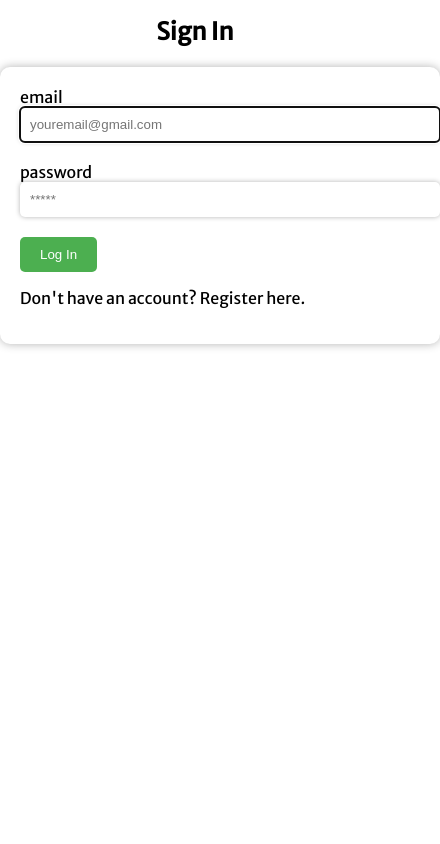
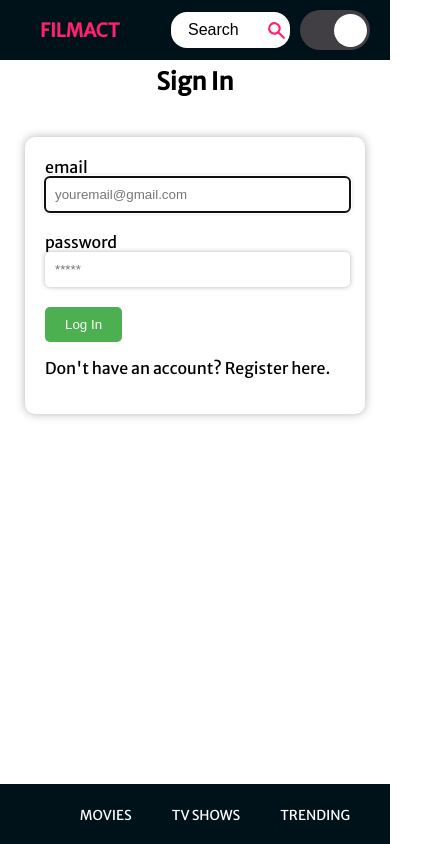
Before and after one commit to AngeloPappalardo/youtube-movie, a React (Create React App) app: page /Trending in a window 390 px wide. Shown: the whole page, 440 px wide, since content can reach past the window. Built offline with nearby package versions, Linux system fonts and the light colour scheme; the HTML template or start-up script is replaced by a standard one.

Commit message:
add media query
sistemazione di bug

```diff
--- a/src/Login.js
+++ b/src/Login.js
@@ -1,8 +1,9 @@
-import { useEffect, useRef, useState, useContext } from "react";
+import { useEffect, useRef, useState, useContext, Fragment } from "react";
 import Navbar from "./components/Navbar";
 import AuthContext from "./context/AuthProvider";
 import axios from "./api/axios";
 import "./styles/login.css";
+import NavbarSection from "./components/NavbarSection";
 const LOGIN_URL = "/auth";
 
 export const Login = ({ onFormSwitch }) => {
@@ -61,11 +62,14 @@ export const Login = ({ onFormSwitch }) => {
   return (
     <>
       {success ? (
-        <section>
+        <Fragment>
           <Navbar />
-        </section>
+        </Fragment>
       ) : (
         <section>
+          <header className="container">
+            <NavbarSection />
+          </header>
           <p
             ref={errRef}
             className={errMsg ? "errmsg" : "offscreen"}
--- a/src/Register.js
+++ b/src/Register.js
@@ -1,4 +1,5 @@
 import { useState } from "react";
+import NavbarSection from "./components/NavbarSection";
 
 export const Register = ({ onFormSwitch }) => {
   const [email, setEmail] = useState("");
@@ -10,10 +11,20 @@ export const Register = ({ onFormSwitch }) => {
     console.log(email);
   };
   return (
-    <>
+    <main>
+      <header className="container">
+        <NavbarSection />
+      </header>
       <form onSubmit={handleSubmit}>
         <label htmlFor="name">Full name</label>
-        <input type="name" value={name} name="name" id="name" placeholder="Full name" />
+        <input
+          type="name"
+          value={name}
+          onChange={(e) => setName(e.target.value)}
+          name="name"
+          id="name"
+          placeholder="Full name"
+        />
         <label htmlFor="email">email</label>
         <input
           value={email}
@@ -34,10 +45,9 @@ export const Register = ({ onFormSwitch }) => {
         />
         <button type="submit">Log In</button>
         <p onClick={() => onFormSwitch("login")}>
-        Alredy have an account? Login here.
-      </p>
+          Alredy have an account? Login here.
+        </p>
       </form>
-
-    </>
+    </main>
   );
 };
--- a/src/components/Movies.js
+++ b/src/components/Movies.js
@@ -70,7 +70,11 @@ function Movies() {
               </Fragment>
             );
           })}
-          {trailer ? console.log() : <TrailerMovies moviesTitle={moviTitle} toggle={toggle} />}
+          {trailer ? (
+            console.log()
+          ) : (
+            <TrailerMovies moviesTitle={moviTitle} toggle={toggle} />
+          )}
           <AiOutlineClose
             id={trailer ? "Nothing" : "Exit1"}
             className={toggle ? "DarkTheme player" : "LightTemeClose player"}
--- a/src/components/Navbar.js
+++ b/src/components/Navbar.js
@@ -1,10 +1,10 @@
 import React, { Fragment, useState } from "react";
-import { HiSearch } from "react-icons/hi";
-import { Routes, Route, NavLink } from "react-router-dom";
+import { Routes, Route } from "react-router-dom";
 import Movies from "./Movies";
 import TvShows from "./TvShows";
 import Trending from "./Trends";
 import "../styles/NavbarStyle.css";
+import NavbarSection from "./NavbarSection";
 
 export const Container = React.createContext();
 
@@ -15,56 +15,13 @@ function Navbar() {
     <Container.Provider value={{ toggle, inputValue }}>
       <Fragment>
         <header className="container">
-          <nav className={toggle ? "" : "navBarColor"}>
-            <div className="nav-options">
-              <h1 id={toggle ? "" : "heading"}>FILMACT</h1>
-              <div className="menu">
-                <NavLink
-                  to=""
-                  style={({ isActive }) => {
-                    return { color: isActive ? "#fff" : "#EE9B00" };
-                  }}
-                >
-                  <span id={toggle ? "Movies" : "MoviesLight"}>Movies</span>
-                </NavLink>
-                <NavLink
-                  to="/TvShows"
-                  style={({ isActive }) => {
-                    return { color: isActive ? "#fff" : "#EE9B00" };
-                  }}
-                >
-                  <span id={toggle ? "Movies" : "MoviesLight"}>Tv Shows</span>
-                </NavLink>
-                <NavLink
-                  to="/Trending"
-                  style={({ isActive }) => {
-                    return { color: isActive ? "#fff" : "#EE9B00" };
-                  }}
-                >
-                  <span id={toggle ? "Movies" : "MoviesLight"}>Trending</span>
-                </NavLink>
-              </div>
-            </div>
-            <div className="input-group">
-              <input
-                type="text"
-                placeholder="Search"
-                onChange={(e) => setInputValue(e.target.value)}
-              />
-              <HiSearch
-                fontSize={21}
-                color={toggle ? "black" : "#ff206e"}
-                id="search"
-              />
-              <div id="Color-switcher" onClick={() => setTogle(!toggle)}>
-                <div
-                  id={toggle ? "Color-switcher-mover" : "Color-switcher-moved"}
-                ></div>
-              </div>
-            </div>
-          </nav>
+          <NavbarSection
+            toggle={toggle}
+            setTogle={setTogle}
+            inputValue={inputValue}
+            setInputValue={setInputValue}
+          />
         </header>
-
         <Routes>
           <Route path="" element={<Movies />} />
           <Route path="TvShows" element={<TvShows />} />
--- /dev/null
+++ b/src/components/NavbarSection.js
@@ -0,0 +1,63 @@
+import React, { Fragment } from "react";
+import { NavLink } from "react-router-dom";
+import "../styles/NavbarStyle.css";
+import { HiSearch } from "react-icons/hi";
+
+
+
+function NavbarSection({ toggle, setTogle, setInputValue }) {
+  return (
+    <Fragment>
+      <nav className={toggle ? "" : "navBarColor"}>
+        <div className="nav-options">
+          <h1 id={toggle ? "" : "heading"}>FILMACT</h1>
+          <div className="menu">
+            <NavLink
+              to=""
+              style={({ isActive }) => {
+                return { color: isActive ? "#fff" : "#EE9B00" };
+              }}
+            >
+              <span id={toggle ? "Movies" : "MoviesLight"}>Movies</span>
+            </NavLink>
+            <NavLink
+              to="/TvShows"
+              style={({ isActive }) => {
+                return { color: isActive ? "#fff" : "#EE9B00" };
+              }}
+            >
+              <span id={toggle ? "Movies" : "MoviesLight"}>Tv Shows</span>
+            </NavLink>
+            <NavLink
+              to="/Trending"
+              style={({ isActive }) => {
+                return { color: isActive ? "#fff" : "#EE9B00" };
+              }}
+            >
+              <span id={toggle ? "Movies" : "MoviesLight"}>Trending</span>
+            </NavLink>
+          </div>
+        </div>
+        <div className="input-group">
+          <input
+            type="text"
+            placeholder="Search"
+            onChange={(e) => setInputValue(e.target.value)}
+          />
+          <HiSearch
+            fontSize={21}
+            color={toggle ? "black" : "#ff206e"}
+            id="search"
+          />
+          <div id="Color-switcher" onClick={() => setTogle(!toggle)}>
+            <div
+              id={toggle ? "Color-switcher-mover" : "Color-switcher-moved"}
+            ></div>
+          </div>
+        </div>
+      </nav>
+    </Fragment>
+  );
+}
+
+export default NavbarSection;
--- a/src/components/TvShows.js
+++ b/src/components/TvShows.js
@@ -69,7 +69,11 @@ function TvShows() {
               </Fragment>
             );
           })}
-          {trailer ? console.log() : <TrailerTvShows TvShowsTitle={title} toggle={toggle} />}
+          {trailer ? (
+            console.log()
+          ) : (
+            <TrailerTvShows TvShowsTitle={title} toggle={toggle} />
+          )}
           <AiOutlineClose
             id={trailer ? "Nothing" : "Exit1"}
             className={toggle ? "DarkTheme" : "LightTemeClose"}
--- a/src/styles/NavbarStyle.css
+++ b/src/styles/NavbarStyle.css
@@ -113,8 +113,6 @@ span #HomeLight:hover,
 }
 
 @media (max-width: 800px) {
-  .nav-options a {
-  }
   .input-group input {
     width: 100px;
   }
--- a/src/styles/login.css
+++ b/src/styles/login.css
@@ -1,7 +1,7 @@
 /* Stili per la pagina di login */
 form {
   width: 400px;
-  margin: 0 auto;
+  margin: 40px auto;
   background-color: #fff;
   padding: 20px;
   border-radius: 10px;
@@ -16,7 +16,7 @@ form {
 input[type="email"],
 input[type="name"],
 input[type="password"] {
-  width: 100%;
+  width: 95%;
   padding: 10px;
   margin-bottom: 20px;
   border: none;
@@ -41,5 +41,13 @@ button[type="submit"]:hover {
   color: red;
   font-style: italic;
 }
-
-/* Stili per la pagina di login */
+@media (max-width: 800px) {
+  form {
+    width: 300px;
+  }
+  input[type="email"],
+  input[type="name"],
+  input[type="password"] {
+    width: 95%;
+  }
+}
```
